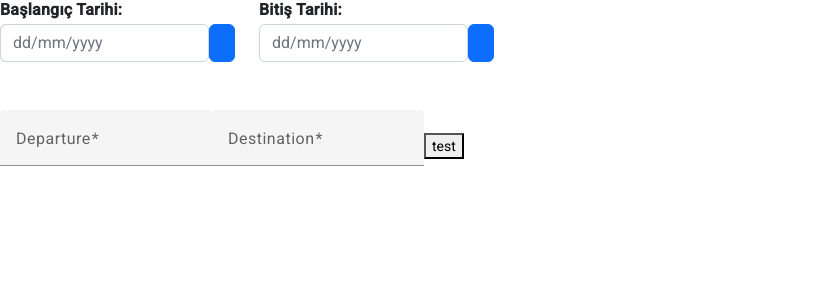
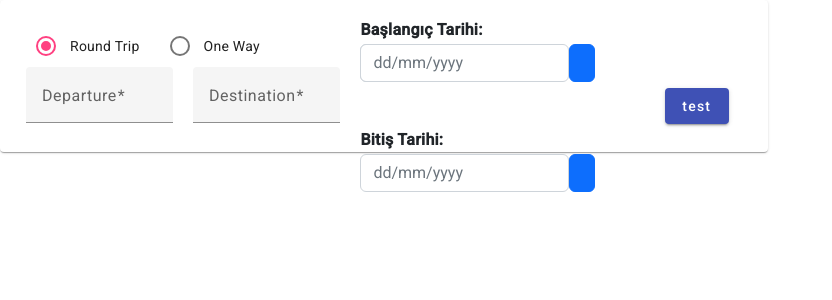
Before and after one commit to Mertkmrc/flight-search-app, an Angular app: page / in a window 1280 px wide. Shown: the top 300 px of the page, without its empty margins (0-832 px from the left). Built offline with nearby package versions, Linux system fonts and the light colour scheme.

Commit message:
style adjustments

```diff
--- a/src/app/app.component.html
+++ b/src/app/app.component.html
@@ -1,37 +1,41 @@
-<app-date-picker [oneWay]="false"></app-date-picker>
+<mat-card class="case-study-card">
+  <mat-card-content>
+    <form [formGroup]="inputForm" class="case-study-form">
 
-<!-- <form class="example-form">
-  <mat-form-field class="example-full-width">
-    <mat-label>Assignee</mat-label>
-    <input type="text" matInput [formControl]="myControl" [matAutocomplete]="auto">
-    <mat-autocomplete #auto="matAutocomplete" [displayWith]="displayFn">
-      <mat-option *ngFor="let option of filteredOptions | async" [value]="option">
-        {{option.name}}
-      </mat-option>
-    </mat-autocomplete>
-  </mat-form-field>
-</form> -->
-
-
-<form [formGroup]="inputForm" class="example-form">
-  <mat-form-field class="example-full-width">
+  <section class="case-study-section">
+    <mat-radio-group formControlName="oneWay">
+      <mat-radio-button class="case-study-margin" [value]="false">Round Trip</mat-radio-button>
+      <mat-radio-button class="case-study-margin" [value]="true">One Way</mat-radio-button>
+    </mat-radio-group>
+  </section>
+  <section class="case-study-section">
+  <mat-form-field class="case-study-searchbox case-study-margin">
     <mat-label>Departure</mat-label>
     <input type="text" matInput formControlName="departure" [matAutocomplete]="autoDeparture">
     <mat-autocomplete #autoDeparture="matAutocomplete" [displayWith]="displayFn">
       <mat-option *ngFor="let option of departureList | async" [value]="option">
-        {{option.name}} ({{option.iata_code}}) a
+        {{option.name}} ({{option.iata_code}}), {{option.city}}
       </mat-option>
     </mat-autocomplete>
   </mat-form-field>
 
-  <mat-form-field class="example-full-width">
+  <mat-form-field class="case-study-searchbox case-study-margin">
     <mat-label>Destination</mat-label>
     <input type="text" matInput formControlName="destination" [matAutocomplete]="autoDestination">
     <mat-autocomplete #autoDestination="matAutocomplete" [displayWith]="displayFn">
       <mat-option *ngFor="let option of destinationList | async" [value]="option">
-        {{option.name}} ({{option.iata_code}})
+        {{option.name}} ({{option.iata_code}}), {{option.city}}
       </mat-option>
     </mat-autocomplete>
   </mat-form-field>
-  <button (click)="test()">test</button>
+  <app-date-picker class="case-study-datepicker case-study-margin"  [oneWay]="false"></app-date-picker>
+  <!-- <div class="case-study-datepicker case-study-margin">
+  </div> -->
+  <!-- <button mat-button color="primary">Primary</button> -->
+
+  <button mat-raised-button color="primary" (click)="test()">test</button>
+  </section>
 </form>
+
+  </mat-card-content>
+</mat-card>
--- a/src/app/app.component.scss
+++ b/src/app/app.component.scss
@@ -0,0 +1,25 @@
+.case-study-form {
+  min-width: 150px;
+  width: 100%;
+}
+.case-study-card {
+  display: flex;
+  align-content: center;
+  align-items: center;
+  width: 60%;
+}
+.case-study-margin {
+  margin: 0 10px;
+}
+.case-study-searchbox {
+  width: 20%;
+}
+.case-study-datepicker {
+  width: 40%;
+}
+.case-study-section {
+  display: flex;
+  align-content: center;
+  align-items: center;
+  height: 60px;
+}
--- a/src/app/app.component.ts
+++ b/src/app/app.component.ts
@@ -13,6 +13,7 @@ export class AppComponent implements OnInit{
   inputForm!: FormGroup;
   departureAirports: any[] = []
   destinationAirports: any[] = []
+  isOneWay: boolean = false;
   departureList: Observable<any[]>;
   destinationList: Observable<any[]>;
   constructor(
@@ -23,13 +24,13 @@ export class AppComponent implements OnInit{
 
   test() {
     console.log(this.inputForm);
+    console.log(this.isOneWay);
   }
   ngOnInit(): void {
     this.inputForm = this.fb.group({
       departure : ['',Validators.required],
       destination: ['',Validators.required],
-      roundTrip: [true],
-      oneWay: [false],
+      oneWay: [false, Validators.required],
       departureDate:['',Validators.required],
       arrivalDate: ['', Validators.required],
     });
--- a/src/app/app.module.ts
+++ b/src/app/app.module.ts
@@ -12,6 +12,9 @@ import {MatInputModule} from '@angular/material/input';
 import {MatFormFieldModule} from '@angular/material/form-field';
 import { HttpClientModule } from '@angular/common/http';
 import { AsyncPipe } from '@angular/common';
+import {MatRadioModule} from '@angular/material/radio';
+import {MatCardModule} from '@angular/material/card';
+import {MatButtonModule} from '@angular/material/button';
 
 @NgModule({
   declarations: [
@@ -22,6 +25,9 @@ import { AsyncPipe } from '@angular/common';
     AppRoutingModule,
     HttpClientModule,
     AsyncPipe,
+    MatRadioModule,
+    MatCardModule,
+    MatButtonModule,
     FormsModule,
     ReactiveFormsModule,
     MatFormFieldModule,
--- a/src/app/date-picker/date-picker.component.scss
+++ b/src/app/date-picker/date-picker.component.scss
@@ -29,22 +29,6 @@
   background-color: rgba(2, 117, 216, 0.5);
 }
 
-.overflow-hidden {
-  overflow: hidden;
-}
 .z-2 {
   z-index: 2;
 }
-body > .dropdown > .dropdown-menu {
-  min-width: 100%;
-  opacity: 0;
-  transition: opacity 150ms ease-in-out;
-  &.fixed {
-      opacity: 1;
-  }
-}
-.ngb-dp-day.disable {
-  background-color: lime !important;
-  color: blue !important;
-  opacity: 1 !important;
-}
```
